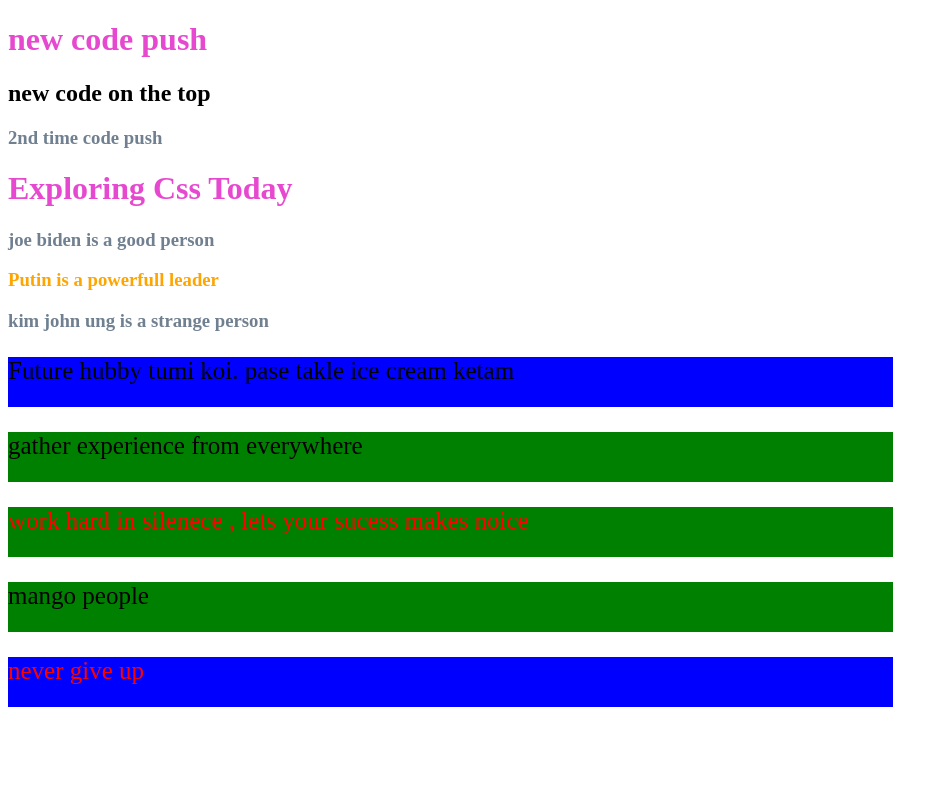
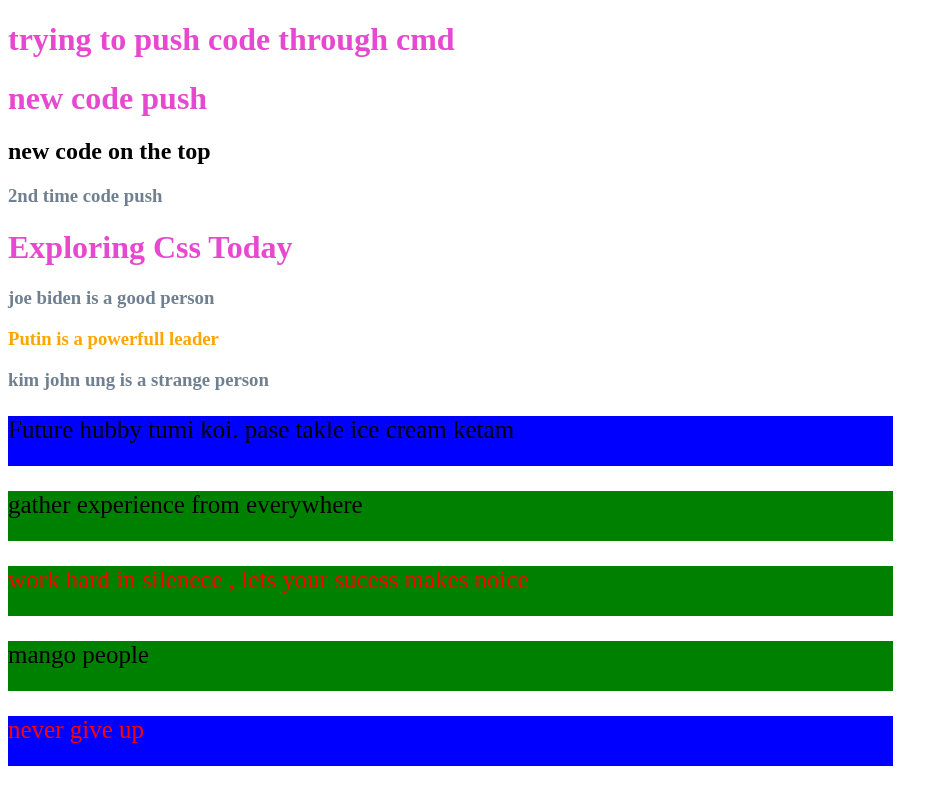
Before and after one commit to mdfuadahmed/pretty-css, a plain HTML site: page pretty-css.html in a window 1280 px wide. Shown: the whole page, without its empty margins (0-949 px from the left). Drawn offline with Linux system fonts and the light colour scheme.

Commit message:
code push by cmd

```diff
--- a/pretty-css.html
+++ b/pretty-css.html
@@ -8,6 +8,7 @@
     <link rel="stylesheet" href="style.css">
 </head>
 <body>
+    <h1>trying to push code through cmd</h1>
     <h1>new code push</h1>
     <h2>new code on the top</h2>
     <h3>2nd time code push</h3>
```
